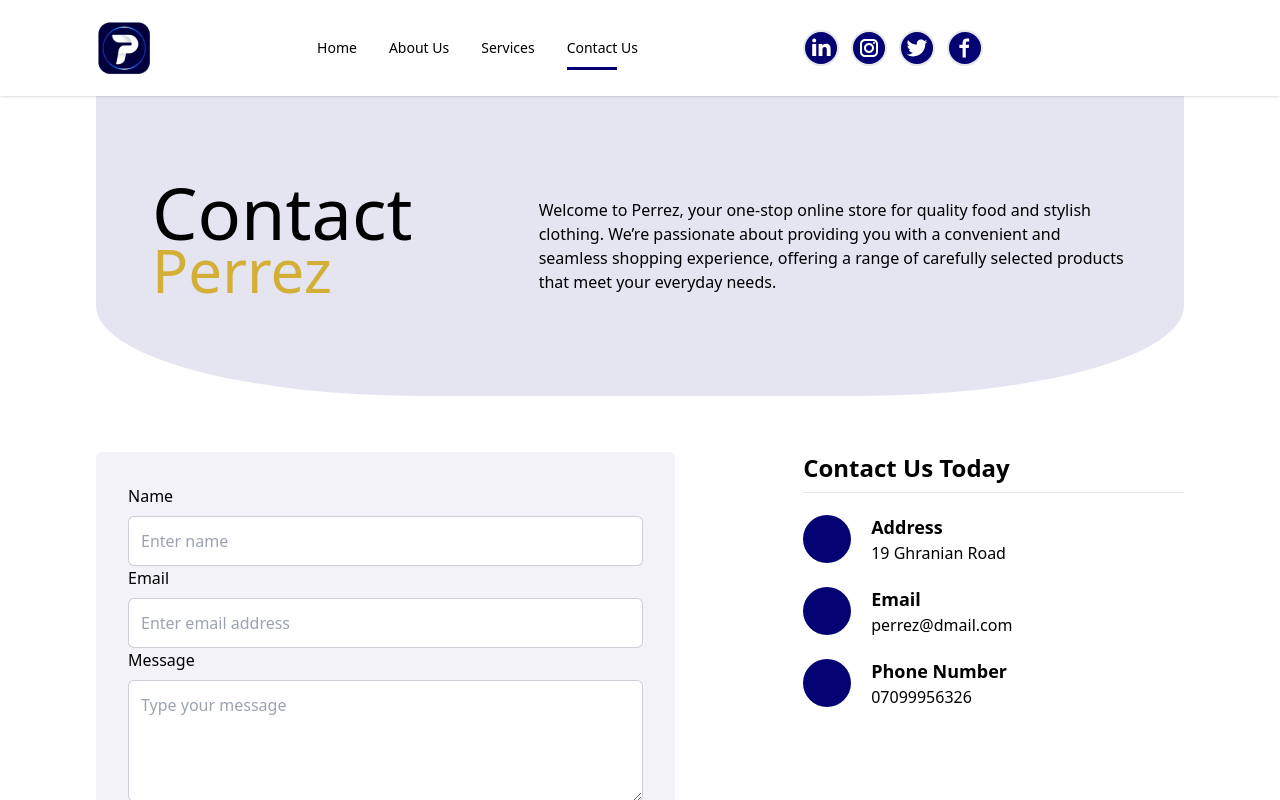
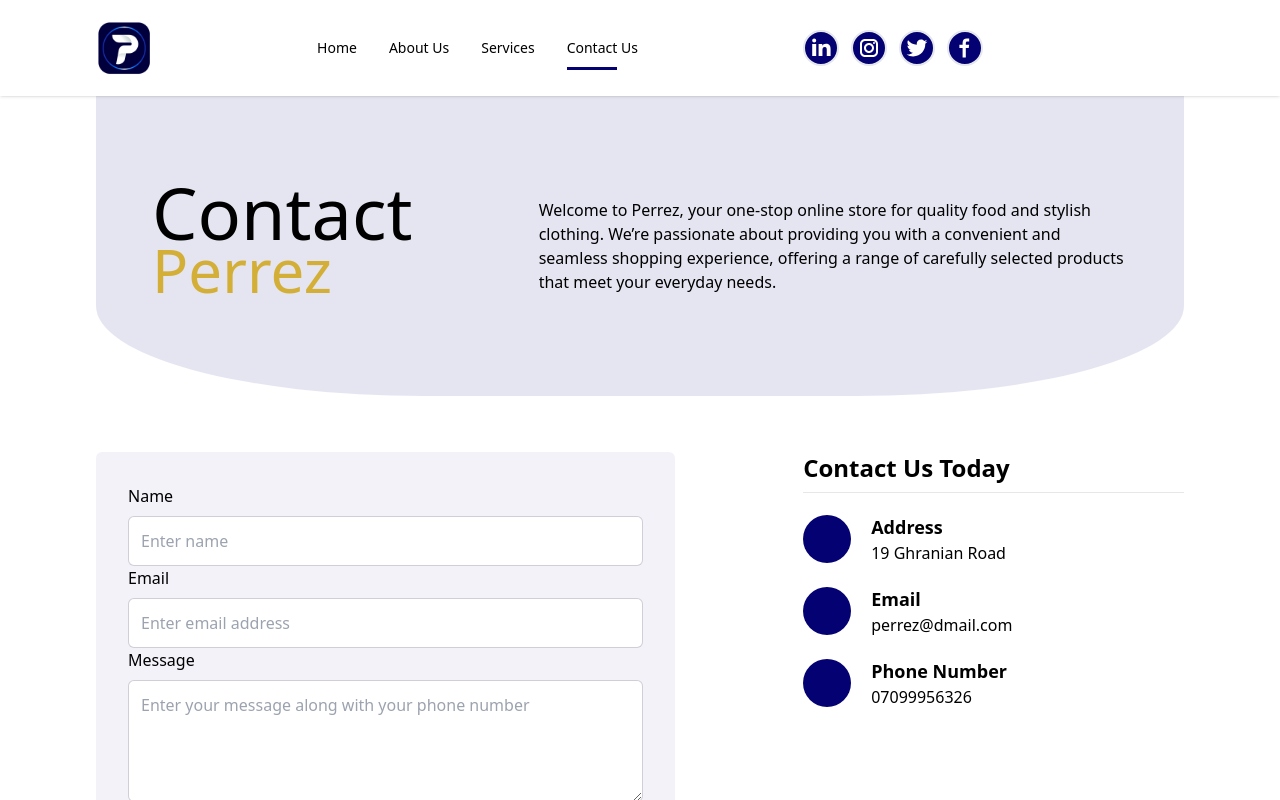
Before and after one commit to profnike/ecommerce, a Next.js app: page /contact in a window 1280 px wide. Shown: the top 800 px of the page. Built offline with nearby package versions, Linux system fonts and the light colour scheme; some icons are missing.

Commit message:
adjusted the placeholder text for the messaging area

```diff
--- a/src/pages/contact/index.js
+++ b/src/pages/contact/index.js
@@ -126,7 +126,7 @@ export default function ContactUs  ()  {
                         value={message}
                         onChange={handleChange}
                         rows={4}
-                        placeholder="Type your message"
+                        placeholder="Enter your message along with your phone number"
                         className="mt-2 w-full rounded-md border-[0.5px] border-[#0d063031] bg-white p-3 text-sm font-light text-[#0D0630] outline-none transition-all duration-300 placeholder:font-light focus:border-primary md:border md:text-base"
                      />
                   </div>
```
